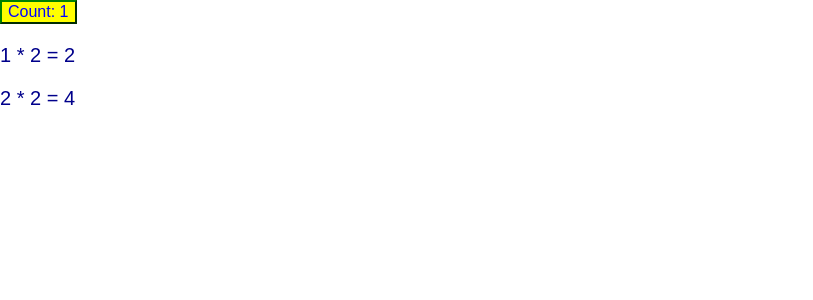
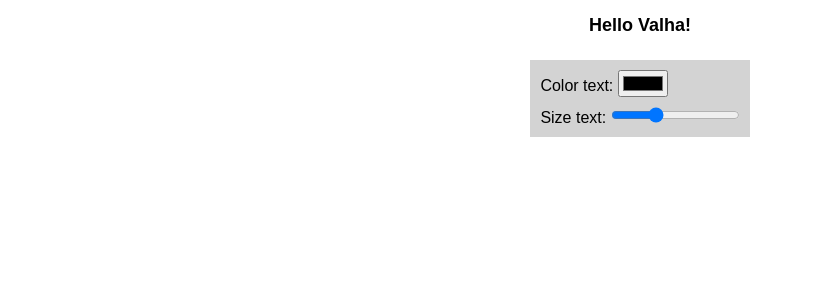
Before and after one commit to mydevby/mydevby.github.io, a Svelte app: page / in a window 1280 px wide. Shown: the top 300 px of the page, without its empty margins (0-813 px from the left). Built offline with nearby package versions, Linux system fonts and the light colour scheme.

Commit message:
Heelo Holha!

```diff
--- a/src/App.svelte
+++ b/src/App.svelte
@@ -1,37 +1,55 @@
 <script>
-	let count = 1;
+	let name = 'Valha';
+	let color = 'black';
+	let size = 18;
 
-	// the `$:` means 're-run whenever these values change'
-	$: doubled = count * 2;
-	$: quadrupled = doubled * 2;
-
-	function handleClick() {
-		count += 1;
-	}
+	const colorText = (e) => {
+		color = e.target.value;
+	};
 </script>
 
-<button on:click={handleClick}>
-	<span>Count: {count}</span>
-</button>
+<main>
+	<h1 style="color: {color}; font-size: {size}px;">Hello {name}!</h1>
+	<form>
+		<label>
+			Color text:
+			<input type="color" on:input={colorText} value={color}>
+		</label>
+		<label>
+			Size text:
+			<input type="range" bind:value={size} min="12" max="30">
+		</label>
+	</form>
+</main>
 
-<p>{count} * 2 = {doubled}</p>
-<p>{doubled} * 2 = {quadrupled}</p>
+
 
 <style lang="scss">
 	* {
 		font-family: Arial, Helvetica, sans-serif;
 	}
-	$red: #f00;
-	$blue: #f0f;
-	button {
-		background: yellow;
-		border-color: green;
-		span {
-			color: blue;
-		}
+
+	main {
+		padding: 10px;
+		display: flex;
+		flex-direction: column;
+		align-items: center;
 	}
-	p {
-		font-size: 20px;
-		color: darkblue;
+	h1 {
+		line-height: 30px;
+		margin: 0 0 20px;
+	}
+	form {
+		padding: 10px;
+		background-color: lightgray;
+
+		label {
+			display: block;
+			margin-bottom: 10px;
+
+			&:last-child {
+				margin-bottom: 0;
+			}
+		};
 	}
 </style>
--- a/src/main.js
+++ b/src/main.js
@@ -2,9 +2,6 @@ import App from './App.svelte';
 
 const app = new App({
 	target: document.body,
-	props: {
-		name: 'world'
-	}
 });
 
 export default app;
```
Also changed, not shown: public/build/bundle.css, public/build/bundle.js, 1 other file (tests, documents, lock files or other folders).
